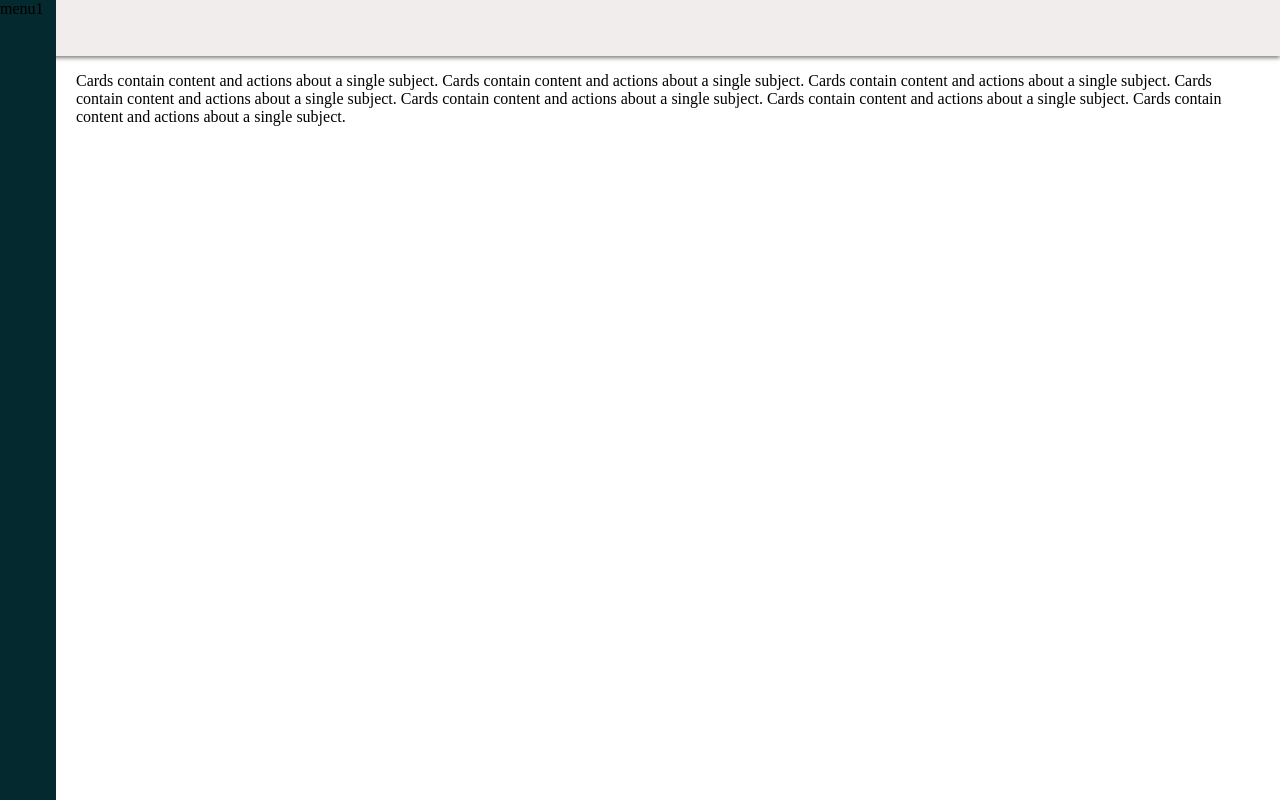
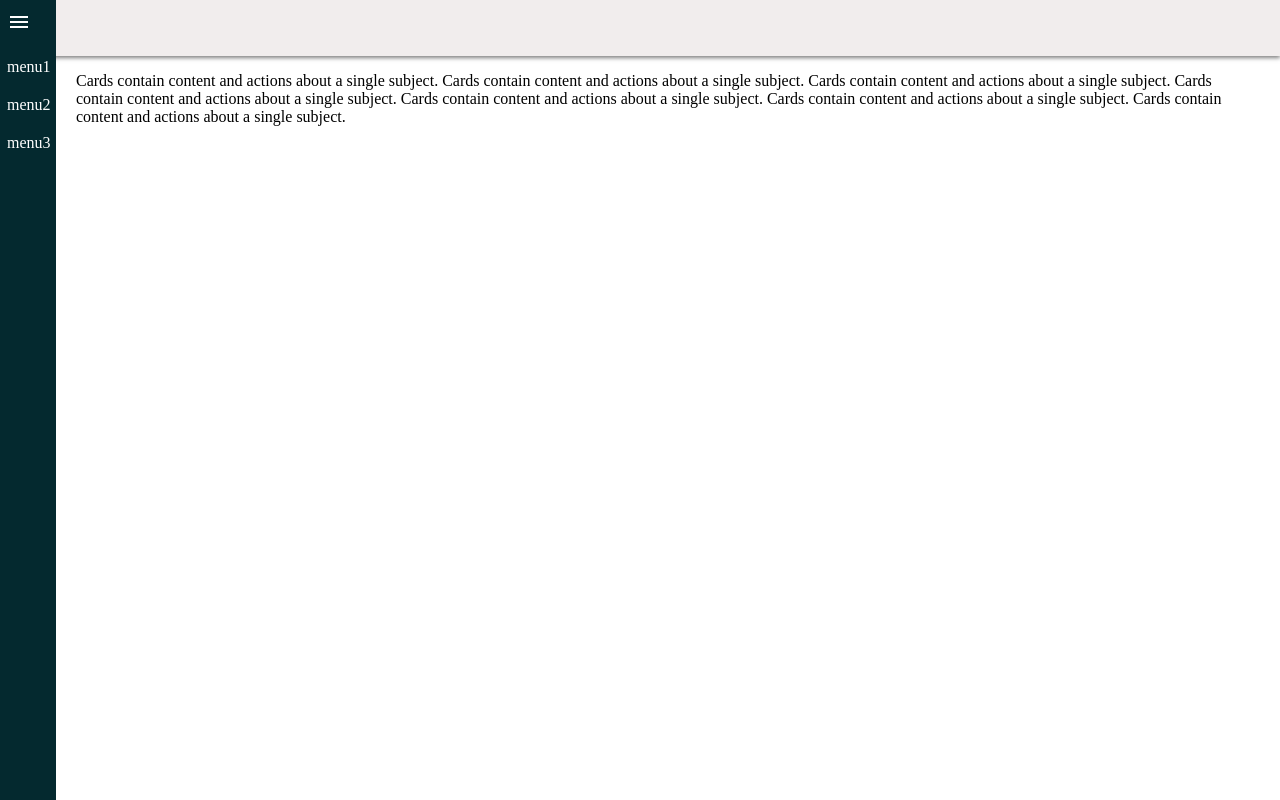
Before and after one commit to neoito-hub/sidebar-plugin-demo, an Angular app: page / in a window 1280 px wide. Built offline with nearby package versions, Linux system fonts and the light colour scheme.

Commit message:
Sample json and UI fix

```diff
--- a/src/app/component/sidebar/sidebar.component.css
+++ b/src/app/component/sidebar/sidebar.component.css
@@ -4,8 +4,14 @@
   height: 100vh;
   position: absolute;
   top: 0;
+  color: white;
 }
-ul {
+
+.s-nav ul {
   margin: 0px;
   padding: 0px;
 }
+
+.s-nav li {
+  padding: 10px 7px 10px 7px;
+}
--- a/src/app/component/sidebar/sidebar.component.html
+++ b/src/app/component/sidebar/sidebar.component.html
@@ -1,5 +1,10 @@
 <div class="s-nav">
   <ul>
-    <li *ngFor="let item of items">{{item.menu}}</li>
+    <li>
+      <i class="material-icons">
+        menu
+      </i>
+    </li>
+    <li *ngFor="let item of s.items">{{item.menu}}</li>
   </ul>
 </div>
--- a/src/app/component/sidebar/sidebar.component.ts
+++ b/src/app/component/sidebar/sidebar.component.ts
@@ -6,14 +6,46 @@ import { Component, OnInit } from '@angular/core';
   styleUrls: ['./sidebar.component.css']
 })
 export class SidebarComponent implements OnInit {
-  items = [
-    {
-      id: 1,
-      menu: 'menu1'
-    }
-  ];
+  s = {
+    theme: '', // background color
+    logo: '',
+    items: [
+      // menu items
+      {
+        id: 1,
+        menu: 'menu1',
+        url: '#',
+        icon: '',
+        toggleButton: ''
+      },
+      {
+        id: 2,
+        menu: 'menu2',
+        url: '#'
+      },
+      {
+        id: 23,
+        menu: 'menu3',
+        url: '#'
+      }
+    ],
+    breadcrumbs: [
+      // breadcrumbs
+      {
+        id: 1,
+        menu: 'b1',
+        url: '#',
+        icon: ''
+      },
+      {
+        id: 2,
+        menu: 'b2',
+        url: '#'
+      }
+    ]
+  };
   constructor() {
-    console.log(this.items);
+    console.log(this.s);
   }
 
   ngOnInit() {}
--- a/src/index.html
+++ b/src/index.html
@@ -1,5 +1,6 @@
 <!doctype html>
 <html lang="en">
+
 <head>
   <meta charset="utf-8">
   <title>SidebarPluginDemo</title>
@@ -7,8 +8,11 @@
 
   <meta name="viewport" content="width=device-width, initial-scale=1">
   <link rel="icon" type="image/x-icon" href="favicon.ico">
+  <link href="https://fonts.googleapis.com/icon?family=Material+Icons" rel="stylesheet">
 </head>
+
 <body>
   <app-root></app-root>
 </body>
+
 </html>
```
